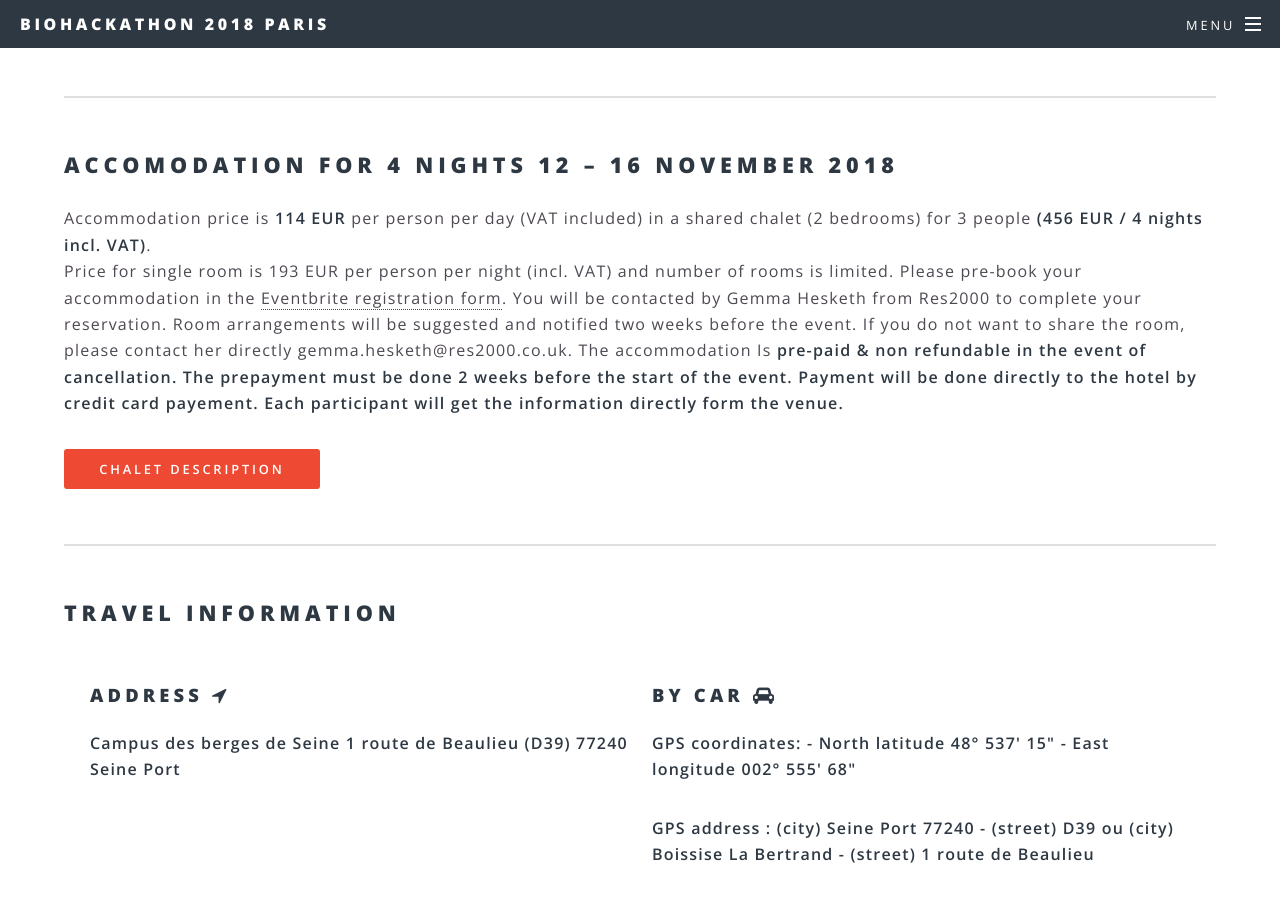
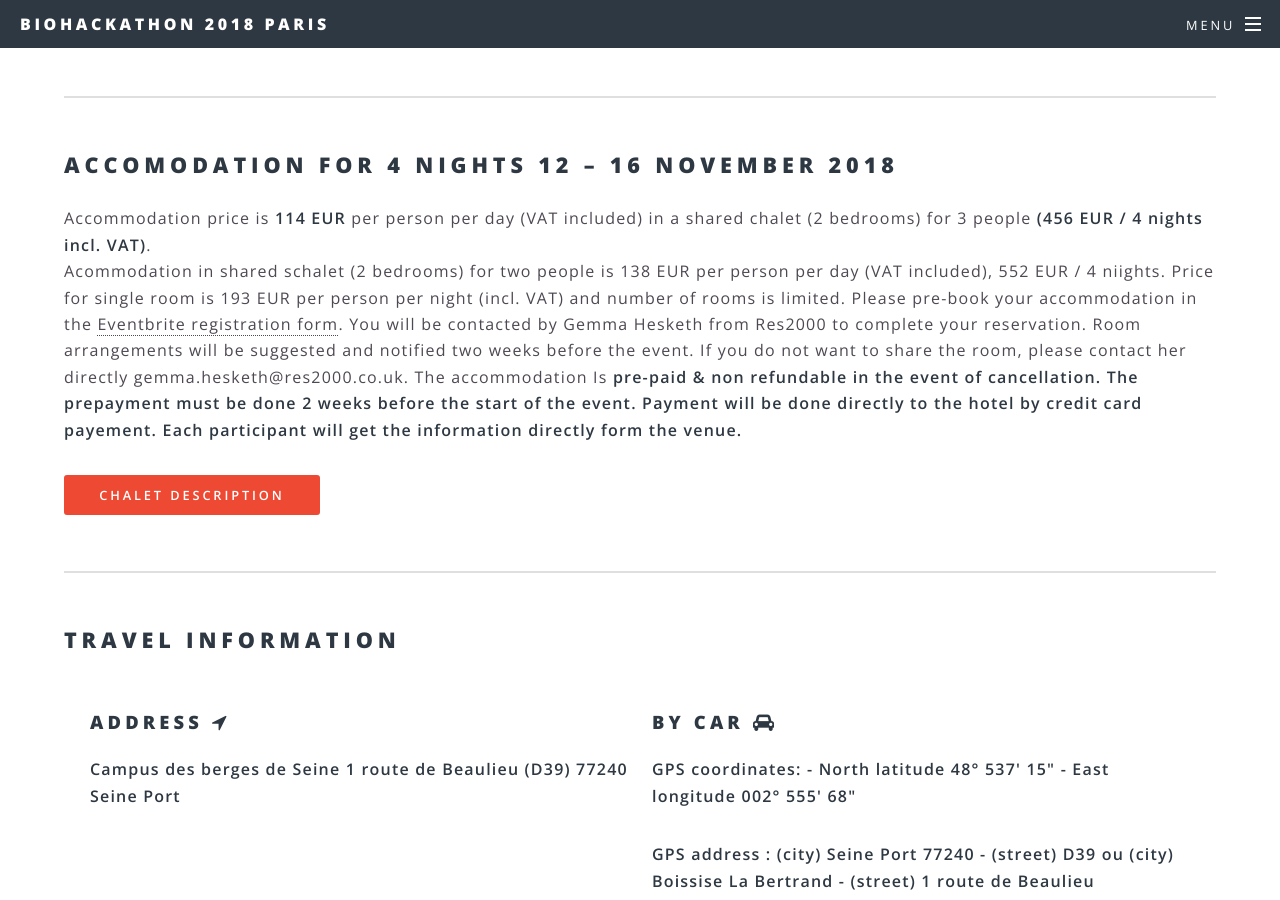
Before and after one commit to elixir-europe/bh2018paris, a Jekyll site: the page built from venue.html, in a window 1280 px wide and 900 px high, scrolled down 815 px. Built offline with Jekyll 4.4.1, drawn with Linux system fonts in a browser that asks for light colours.

Commit message:
Update venue.html

```diff
--- a/venue.html
+++ b/venue.html
@@ -31,7 +31,7 @@ title: Venue
     <h2 id="venue-accomodation">ACCOMODATION FOR 4 NIGHTS 12 – 16 NOVEMBER 2018</h2>
     <p>
         Accommodation price is <strong>114 EUR</strong> per person per day (VAT included) in a shared chalet (2 bedrooms) for 3 people <strong>(456 EUR / 4 nights incl. VAT)</strong>. <br />
-        Price for single room is 193 EUR per person per night (incl. VAT) and number of rooms is limited. Please pre-book your accommodation in the <a href="https://www.eventbrite.co.uk/e/biohackathon-registration-45286921401" target="_blank">Eventbrite registration form</a>. You will be contacted by Gemma Hesketh from Res2000 to complete your reservation. Room arrangements will be suggested and notified two weeks before the event.
+        Acommodation in shared schalet (2 bedrooms) for two people is 138 EUR per person per day (VAT included), 552 EUR / 4 niights. Price for single room is 193 EUR per person per night (incl. VAT) and number of rooms is limited. Please pre-book your accommodation in the <a href="https://www.eventbrite.co.uk/e/biohackathon-registration-45286921401" target="_blank">Eventbrite registration form</a>. You will be contacted by Gemma Hesketh from Res2000 to complete your reservation. Room arrangements will be suggested and notified two weeks before the event.
         If you do not want to share the room, please contact her directly gemma.hesketh@res2000.co.uk. The accommodation Is <strong>pre-paid & non refundable in the event of cancellation<strong>. The prepayment must be done 2 weeks before the start of the event. Payment will be done directly to the hotel by credit card payement. Each participant will get the information directly form the venue.
         <h4></h4>
         <a href="/chaletdesc" class="button special">Chalet description</a>
```
